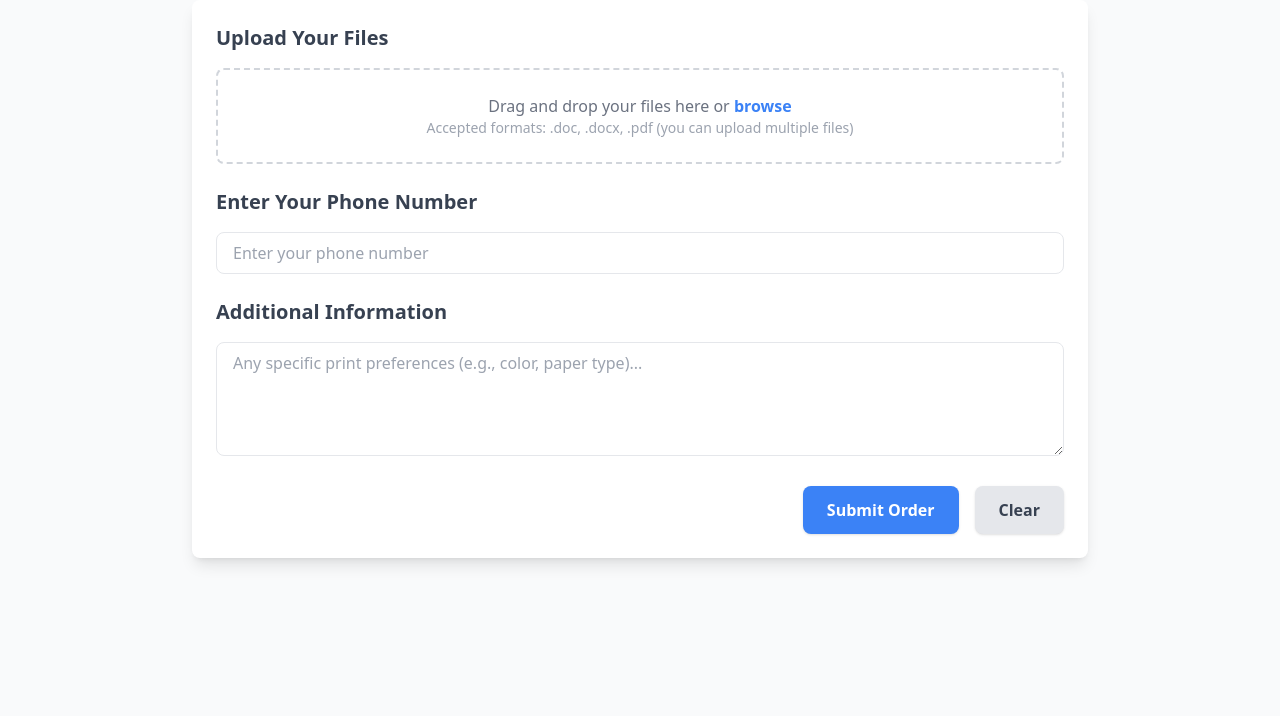
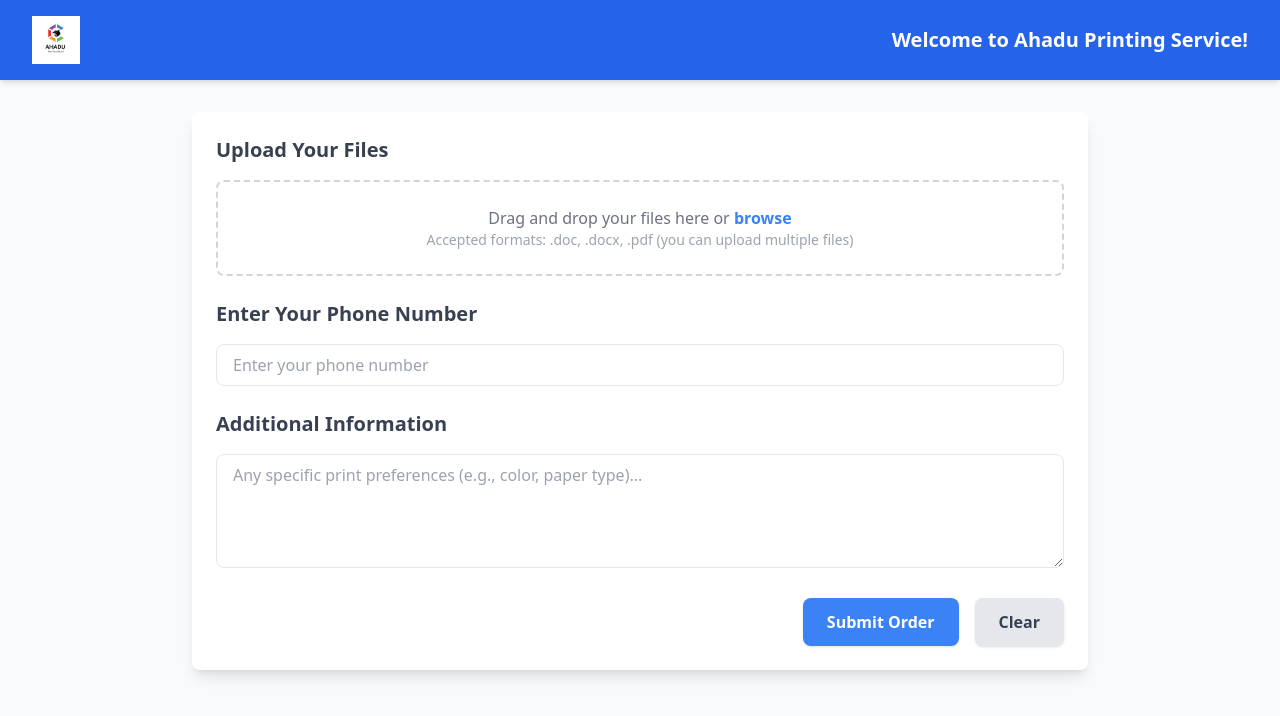
Before and after one commit to jooon2994/ahaduprinting, a website: page public/index.html in a window 1280 px wide. Drawn offline with nearby package versions, Linux system fonts and the light colour scheme.

Commit message:
Update index.html

```diff
--- a/public/index.html
+++ b/public/index.html
@@ -42,6 +42,20 @@
 </head>
 <body class="bg-gray-50 font-sans">
 
+    <!-- Navbar -->
+    <nav class="bg-blue-600 shadow-md py-4">
+        <div class="max-w-7xl mx-auto px-4 sm:px-6 lg:px-8 flex justify-between items-center">
+            <!-- Logo -->
+            <div class="flex items-center">
+                <img src="Colorful Foraml Business Digital Printing Logo (1).png" alt="Ahadu Printing Logo" class="h-12">
+            </div>
+            <!-- Welcome Message -->
+            <div class="text-white text-xl font-bold">
+                Welcome to Ahadu Printing Service!
+            </div>
+        </div>
+    </nav>
+
     <!-- Confirmation Message -->
     <div id="confirmationMessage" class="confirmation-message">
         Your order is confirmed! You will receive a confirmation message on Telegram shortly.
@@ -53,7 +67,7 @@
     </div>
 
     <!-- Main Content -->
-    <main class="max-w-4xl mx-auto p-6 bg-white shadow-lg rounded-lg">
+    <main class="max-w-4xl mx-auto p-6 bg-white shadow-lg rounded-lg mt-8">
         <h2 class="text-xl font-semibold text-gray-700 mb-4">Upload Your Files</h2>
         <div id="file-upload" class="file-upload p-6 border-2 border-dashed border-gray-300 rounded-lg text-center drop-zone cursor-pointer">
             <p class="text-gray-500">Drag and drop your files here or <span class="text-blue-500 font-bold">browse</span></p>
```
